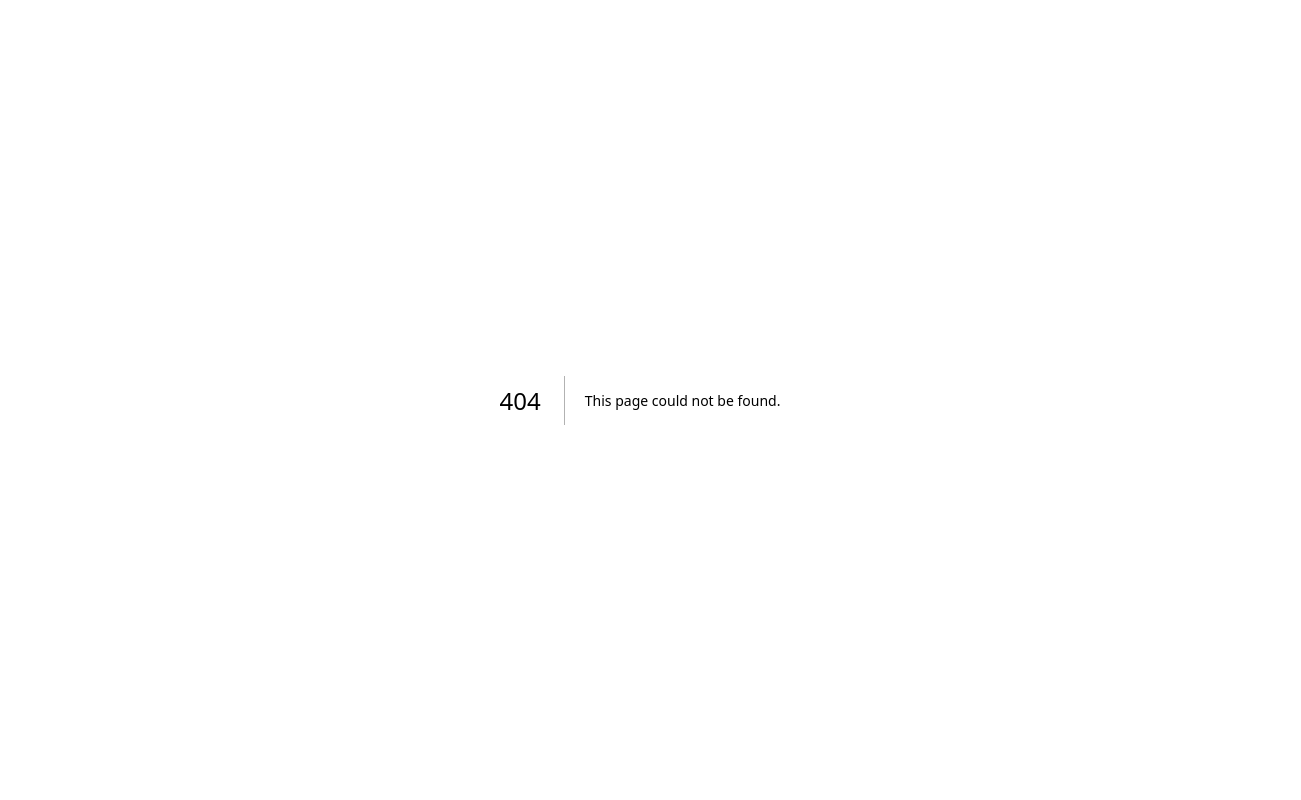
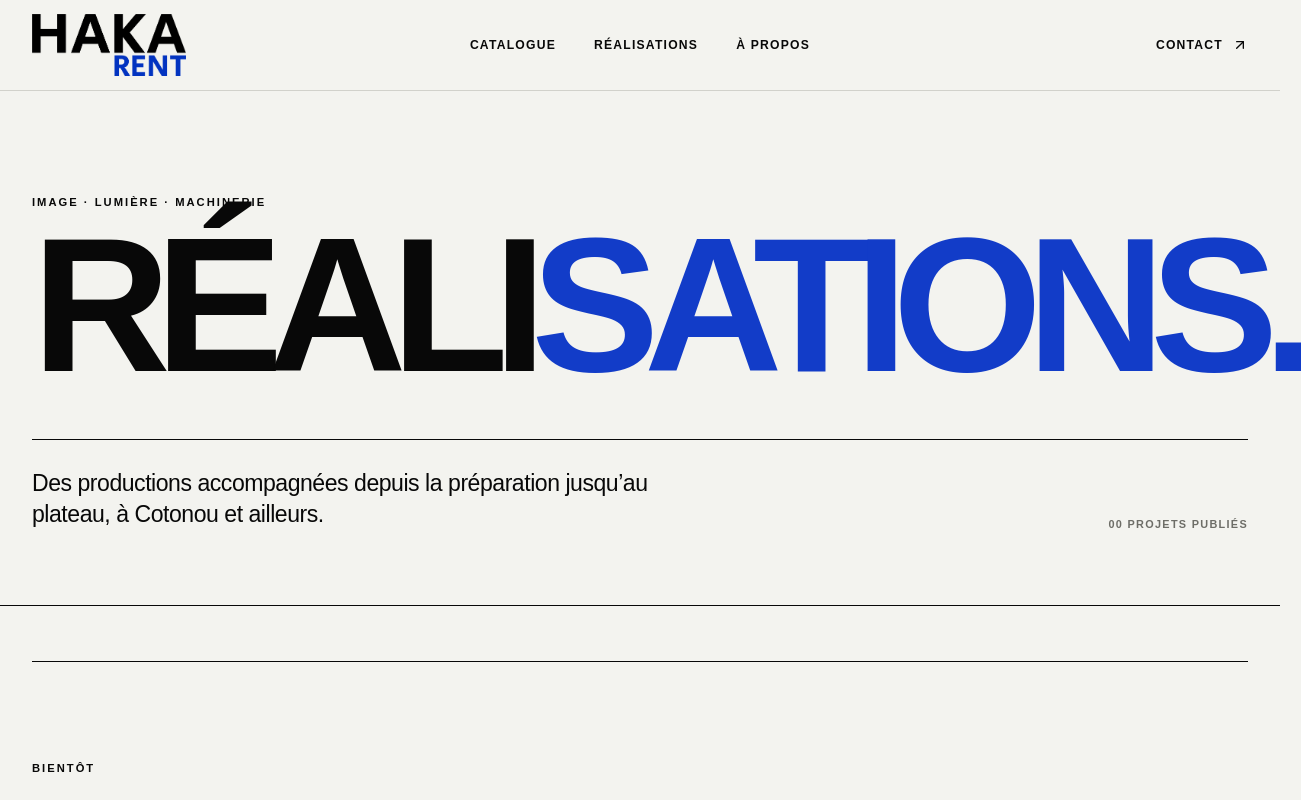
Before and after one commit to hagonglo/haka-rent, a Next.js app: page /realisations in a window 1280 px wide. Before the commit this address had no page. Shown: the top 800 px of the page, 1301 px wide, since content can reach past the window. Built offline with nearby package versions, Linux system fonts and the light colour scheme; no server answers; the database is empty.

Commit message:
Ajoute la gestion des réalisations

```diff
--- /dev/null
+++ b/app/realisations/page.tsx
@@ -0,0 +1,33 @@
+import { RealisationCard } from "@/components/realisation-card";
+import { SiteHeader } from "@/components/site-header";
+import { getPublishedRealisations } from "@/lib/realisation-store";
+
+export const metadata = {
+  title: "Réalisations — Haka Rent",
+  description: "Découvrez les productions accompagnées par Haka Rent à Cotonou : fiction, documentaire, publicité et clip.",
+};
+
+export default async function RealisationsPage() {
+  const realisations = await getPublishedRealisations();
+
+  return (
+    <main className="realisations-page">
+      <SiteHeader />
+      <section className="realisations-hero">
+        <div className="page-shell">
+          <p className="eyebrow">Image · Lumière · Machinerie</p>
+          <h1>Réali<span>sations.</span></h1>
+          <div className="realisations-intro">
+            <p>Des productions accompagnées depuis la préparation jusqu’au plateau, à Cotonou et ailleurs.</p>
+            <span>{String(realisations.length).padStart(2, "0")} projets publiés</span>
+          </div>
+        </div>
+      </section>
+      <section className="realisations-body">
+        <div className="page-shell">
+          {realisations.length ? <div className="realisations-grid">{realisations.map((item, index) => <RealisationCard item={item} index={index} key={item.id} />)}</div> : <div className="realisations-empty"><p className="eyebrow">Bientôt</p><h2>Les premiers projets arrivent.</h2><p>Notre sélection de productions est en cours de préparation.</p></div>}
+        </div>
+      </section>
+    </main>
+  );
+}
```
